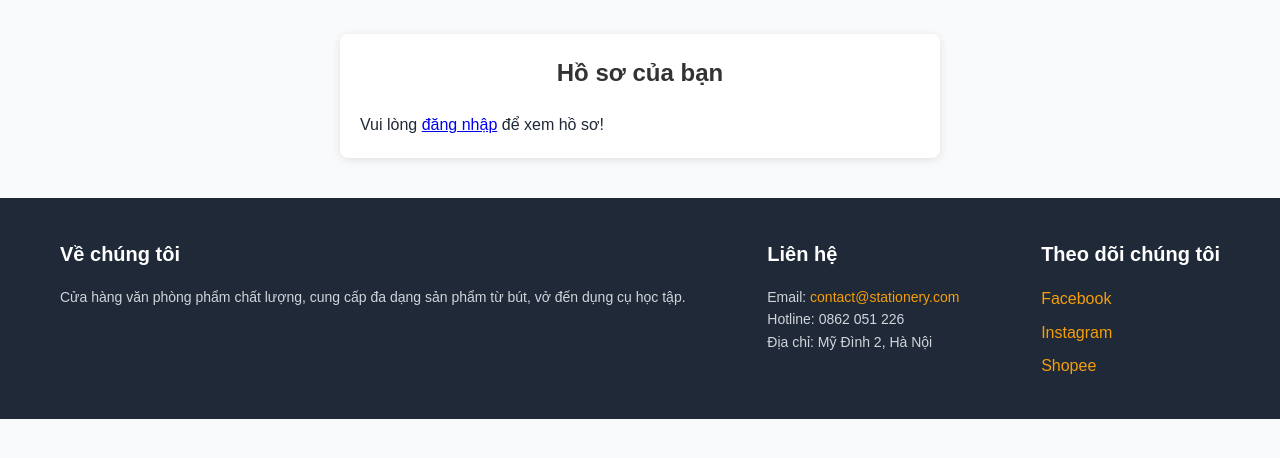
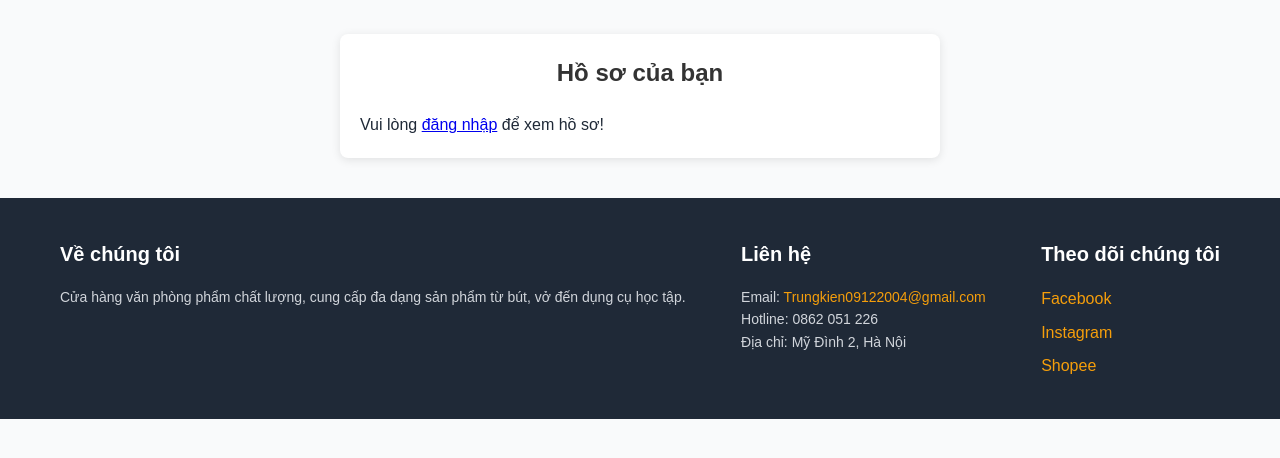
Before and after one commit to kiennn09/van-phong-phamm, a plain HTML site: page profile.html in a window 1280 px wide. Shown: the part 98-556 px from the top of the page. Drawn offline with Linux system fonts and the light colour scheme.

Commit message:
Update profile.html

```diff
--- a/profile.html
+++ b/profile.html
@@ -88,7 +88,7 @@
       </div>
       <div class="footer-section">
         <h3>Liên hệ</h3>
-        <p>Email: <a href="mailto:contact@stationery.com">contact@stationery.com</a></p>
+        <p>Email: <a href="mailto:Trungkien09122004@gmail.com">Trungkien09122004@gmail.com</a></p>
         <p>Hotline: 0862 051 226</p>
         <p>Địa chỉ: Mỹ Đình 2, Hà Nội</p>
       </div>
```
